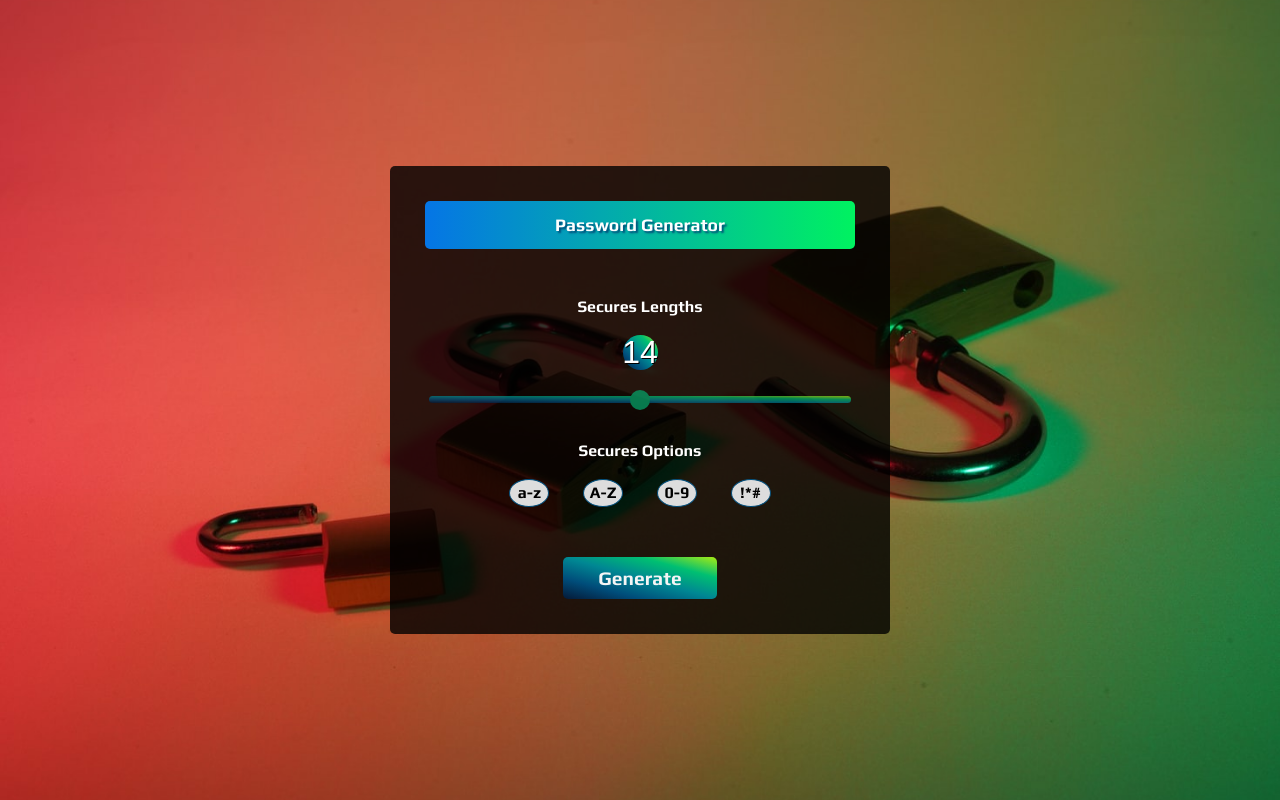
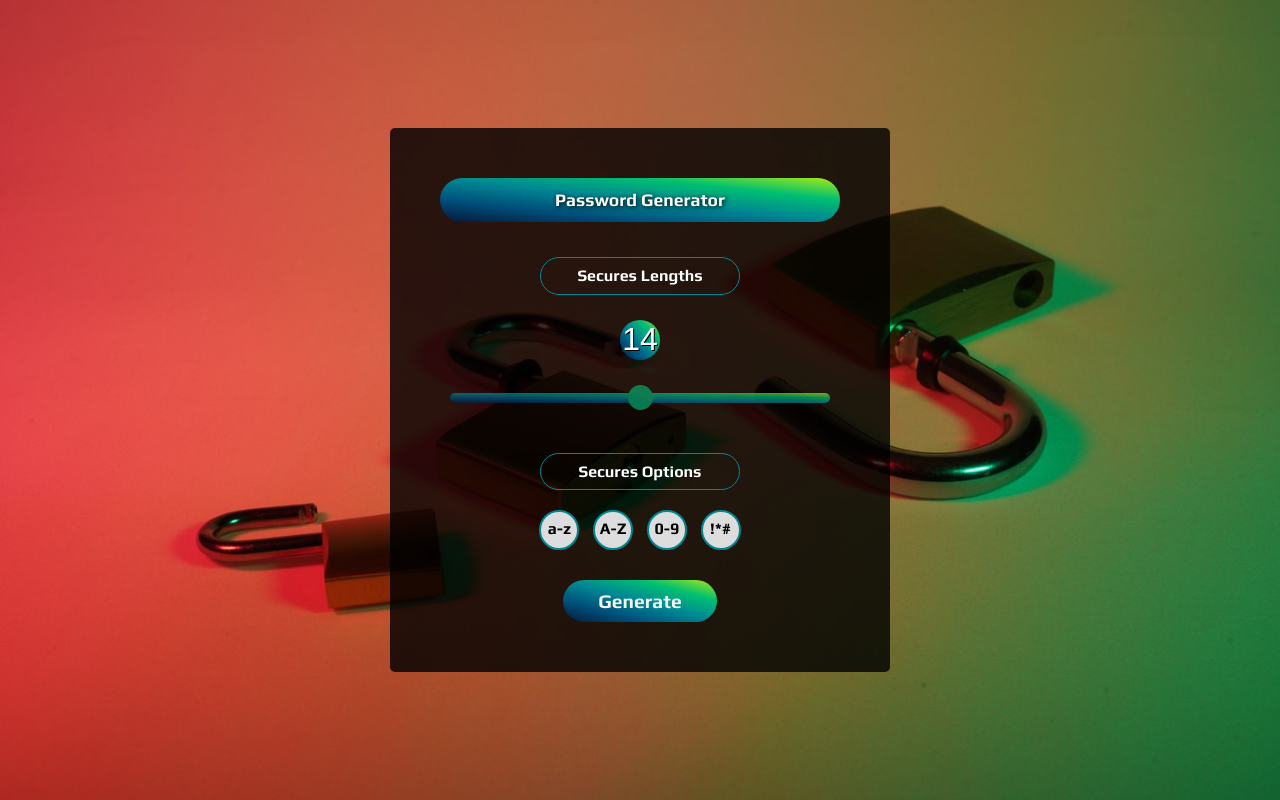
Before and after one commit to btkdevkh/passgen, a plain HTML site: page index.html in a window 1280 px wide. Drawn offline with Linux system fonts and the light colour scheme; a web font is replaced by a local one.

Commit message:
Make it better

```diff
--- a/index.js
+++ b/index.js
@@ -65,7 +65,7 @@ window.addEventListener('load', () => {
       generatePassword();
     } else {
       outputGenpass.style.background = "#c31432";
-      outputGenpass.textContent = "* Secures Options Required"
+      outputGenpass.textContent = "Secures Options Required"
     }
   })
 
--- a/style.css
+++ b/style.css
@@ -12,14 +12,30 @@ body {
   font-family: 'Play', sans-serif;
   min-height: 100vh;
   line-height: 1.6;
-  overflow: hidden;
   display: flex;
   align-items: center;
   justify-content: center;
   background: url('./img/bg.jpg') center center / cover no-repeat;
+  overflow: hidden;
 }
 button {
   font-family: inherit;
+}
+h4 {
+  max-width: 200px;
+  margin: 15px auto;
+  padding: 5px 15px;
+  border: 1px solid #008793;
+  border-radius: 25px;
+}
+li,
+div,
+input,
+textarea,
+button,
+select,
+a {
+  -webkit-tap-highlight-color: rgba(0,0,0,0);
 }
 
 /* APP */
@@ -28,21 +44,26 @@ button {
   max-width: 500px;
   background: rgba(0,0,0,0.8);
   color: white;
-  padding: 35px;
+  padding: 50px;
   text-align: center;
   border-radius: 5px;
-  margin: 0 5px;
+  margin: 3px;
 }
 .app h1 {
   position: relative;
   font-size: 1.1rem;
-  margin-bottom: 45px;
-  padding: 10px;
-  border-radius: 5px;
-  text-shadow: 2px 2px 2px #004d7a;
-  background: #00F260;
-  background: -webkit-linear-gradient(to right, #0575E6, #00F260);
-  background: linear-gradient(to right, #0575E6, #00F260);
+  margin-bottom: 35px;
+  padding: 8px;
+  border-radius: 25px;
+  text-shadow: 1px 1px 5px black;
+  background-image: linear-gradient(
+    to right top,
+    #051937,
+    #004d7a,
+    #008793,
+    #00bf72,
+    #a8eb12
+  );
 }
 .app h1 span {
   color: white;
@@ -53,9 +74,9 @@ button {
   cursor: pointer;
 }
 .app #rangenum-output {
-  width: 35px;
-  height: 35px;
-  margin: 15px auto;
+  width: 40px;
+  height: 40px;
+  margin: 25px auto;
   background-image: linear-gradient(
     to right top,
     #051937,
@@ -75,8 +96,8 @@ button {
 .app input[type="range"] {
   -webkit-appearance: none;
   appearance: none;
-  width: 98%;
-  height: 7px;
+  width: 95%;
+  height: 10px;
   background-image: linear-gradient(
     to right top,
     #051937,
@@ -98,20 +119,20 @@ button {
 .app input[type="range"]::-webkit-slider-thumb {
   -webkit-appearance: none;
   appearance: none;
-  width: 20px;
-  height: 20px;
+  width: 25px;
+  height: 25px;
   border-radius: 50%;
   background: #04AA6D;
   cursor: pointer;
 }
 .app .checkboxs {
-  margin-bottom: 35px;
+  margin-bottom: 25px;
 }
 .app input[type="checkbox"] {
   display: none;
 }
 .app input[type="checkbox"]:checked + label {
-  transform: scale(1.2);
+  transform: scale(1.1);
   filter: brightness(150%);
   background-image: linear-gradient(
     to right top,
@@ -122,23 +143,23 @@ button {
     #a8eb12
   );
   color: white;
-  text-shadow: 1px 1px 0 black;
+  text-shadow: 1px 1px 2px black;
 }
 .app label[for="lowercase"],
 .app label[for="uppercase"],
 .app label[for="numerics"],
 .app label[for="symbols"] {
-  user-select: none;
-  background-color: #ddd;
+  display: inline-block;
   color: black;
-  display: inline-block;
   width: 40px;
-  height: 28px;
+  height: 40px;
   border-radius: 50%;
   font-weight: 700;
-  margin: 15px;
+  margin: 5px 5px;
   cursor: pointer;
-  border: 1px solid #004d7a;
+  line-height: 2.1;
+  background-color: #ddd;
+  border: 2px solid #008793;
 }
 .app #generateBtn {
   padding: 10px 35px;
@@ -154,6 +175,6 @@ button {
   );
   border: none;
   color: whitesmoke;
-  border-radius: 5px;
+  border-radius: 25px;
   cursor: pointer;
 }
```
